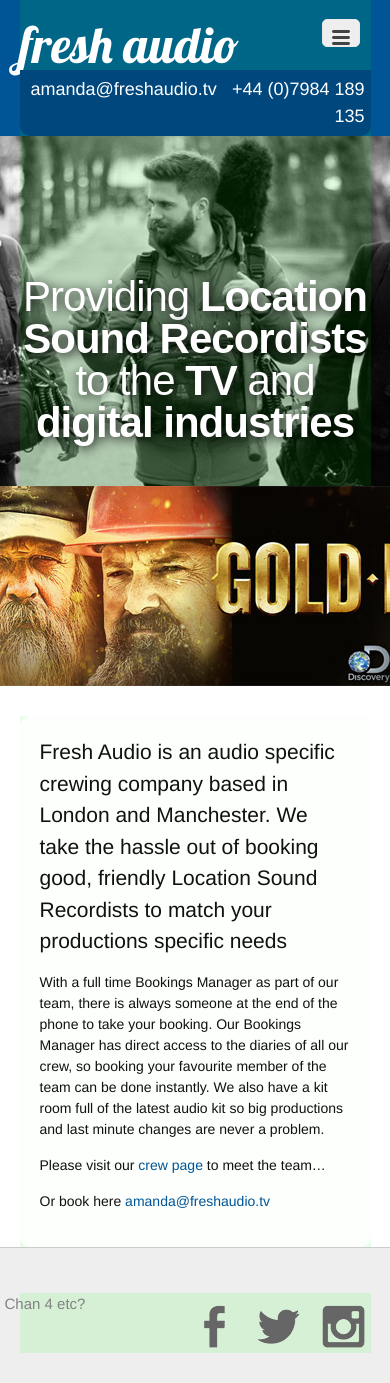
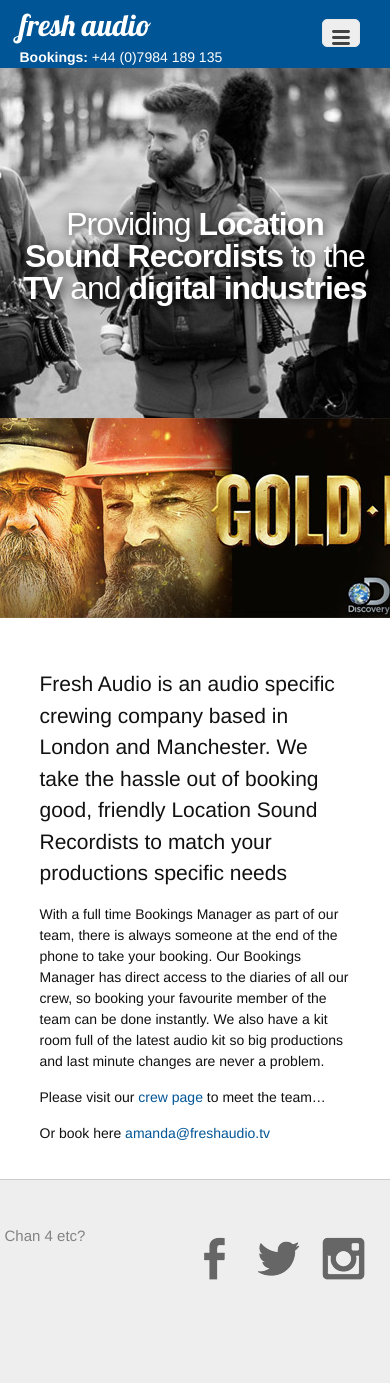
Before and after one commit to freshaudio/fresh-audio, a Jekyll site: the page built from index.md, in a window 390 px wide. Built offline with Jekyll 4.4.1, drawn with Linux system fonts in a browser that asks for light colours; nearby versions of some CDN libraries; after the commit the page ends 1315 px from its top, so only the background shows below that.

Commit message:
Very basic mobile css

```diff
--- a/_sass/_fresh.sass
+++ b/_sass/_fresh.sass
@@ -32,7 +32,7 @@
 
 .page-wallpaper
   // padding-top: 100px
-  position: relative
+  // position: relative
   // h1
   //   background: rgba(255,255,255,.9)
   //   display: inline-block
@@ -65,62 +65,95 @@
 
 .site-branding
   float: left
-  margin-top: 20px
   color: #333
 
+@media only screen and (max-width : $on-palm)
+  .site-branding
+    margin-top: 10px
+
+@media only screen and (min-width : $on-palm)
+  .site-branding
+    margin-top: 20px
+
+
 .site-branding__text
-  font-size: 50px
   font-family: 'Lobster'
   text-transform: lowercase
+  line-height: 1
   color: white
-  line-height: 1
+
+@media only screen and (max-width : 784px)
+  .site-branding__text
+    font-size: 30px
+
+@media only screen and (min-width : 784px)
+  .site-branding__text
+    font-size: 50px
+
+
+
+
 
 .site-contact
-  text-align: right
   color: white
-  font-size: 18px
-  // background-color: white
-  background-color: darken($fresh-blue, 5%)
-  display: inline-block
-  float: right
-  padding: 6px
-  border-bottom-right-radius: 10px
-  border-bottom-left-radius: 10px
-  b
-    display: none
-    text-transform: uppercase
+
+@media only screen and (min-width : $on-palm)
+  .site-contact
+    text-align: right
+    font-size: 18px
+    // background-color: white
+    background-color: darken($fresh-blue, 5%)
+    display: inline-block
+    float: right
+    padding: 6px
+    border-bottom-right-radius: 10px
+    border-bottom-left-radius: 10px
+    b
+      display: none
+      text-transform: uppercase
+
+@media only screen and (max-width : $on-palm)
+  .site-contact
+    clear: left
+    padding-top: 5px
+
+
+
+
+
+
 
 .site-contact__link
   color: white
   padding-right: 10px
 
+@media only screen and (max-width : $on-palm)
+  .site-contact__link
+    display: none
+
 .page-link
-  font-family: sans-serif, 'Lobster'
-  line-height: 20px
-  background-color: $fresh-blue // #333
-  color: white
-  display: block
-  // text-align: right
-  text-transform: uppercase
-  font-size: 12px
-  float: left
-  padding: 6px
-  @include fresh-borders(8px)
-  min-width: 50px
+  font-family: sans-serif
 
 
-  &:before
-    // content: "fresh"
+@media only screen and (min-width : $on-palm)
+  .page-link
+    line-height: 20px
+    background-color: $fresh-blue // #333
+    color: white
     display: block
     // text-align: right
-    // line-height: 10px
-    // font-size: 16px
-    // padding-top: 16px
+    text-transform: uppercase
+    font-size: 12px
+    float: left
+    padding: 6px
+    @include fresh-borders(8px)
+    min-width: 50px
+    &:hover
+      background-color: darken($fresh-blue, 10%)
 
-  &:hover
-    background-color: darken($fresh-blue, 10%)
 
-  @include media-query($on-laptop)
+@media only screen and (max-width : $on-palm)
+  .page-link
 
 
 
@@ -178,6 +211,10 @@
     height: 350px
 
 
+
+
+
+
 .homepage-title
   color: white
   text-shadow: 2px 2px 12px #000
@@ -188,6 +225,15 @@
   max-width: 800px
   margin: 0 auto
   // text-transform: lowercase
+
+
+@media only screen and (max-width : $on-palm)
+  .homepage-title
+    font-size: 32px
+
+
+
+
 
 .carousel
   height: 300px
@@ -371,10 +417,6 @@
     clear: left
 
 
-.wrapper, .post, .contact--temp
-  // background: rgba(255,0,0,.1)
-  @include media-query($on-palm)
-    background: rgba(0,255,0,.1)
 
 
 .contact__email, .contact__phone
--- a/css/main.scss
+++ b/css/main.scss
@@ -24,7 +24,7 @@
 // Width of the content area
 $content-width:    960px;
 
-$on-palm:          600px;
+$on-palm:          668px;
 $on-laptop:        800px;
 
 
```
